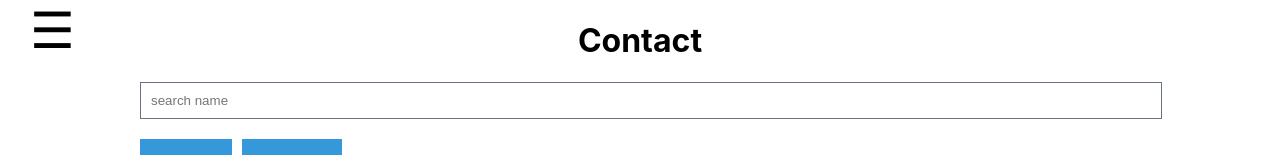
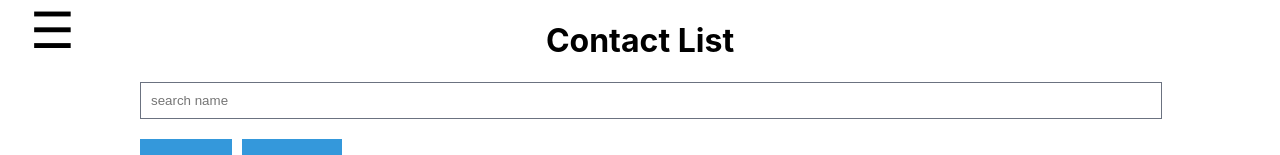
Before and after one commit to jasonhoo95/sleekflow-task, a React (Create React App) app: page /contact in a window 1280 px wide. Shown: the top 155 px of the page. Built offline with nearby package versions, Linux system fonts and the light colour scheme; no server answers.

Commit message:
fix some words issue

```diff
--- a/src/pages/contact.js
+++ b/src/pages/contact.js
@@ -45,7 +45,7 @@ export default function Contact() {
 
 	return (
 		<div className="contact-container">
-			<h1>Contact</h1>
+			<h1>Contact List</h1>
 			<input
 				onChange={(e) => {
 					const filters = { ...filterParam };
```
